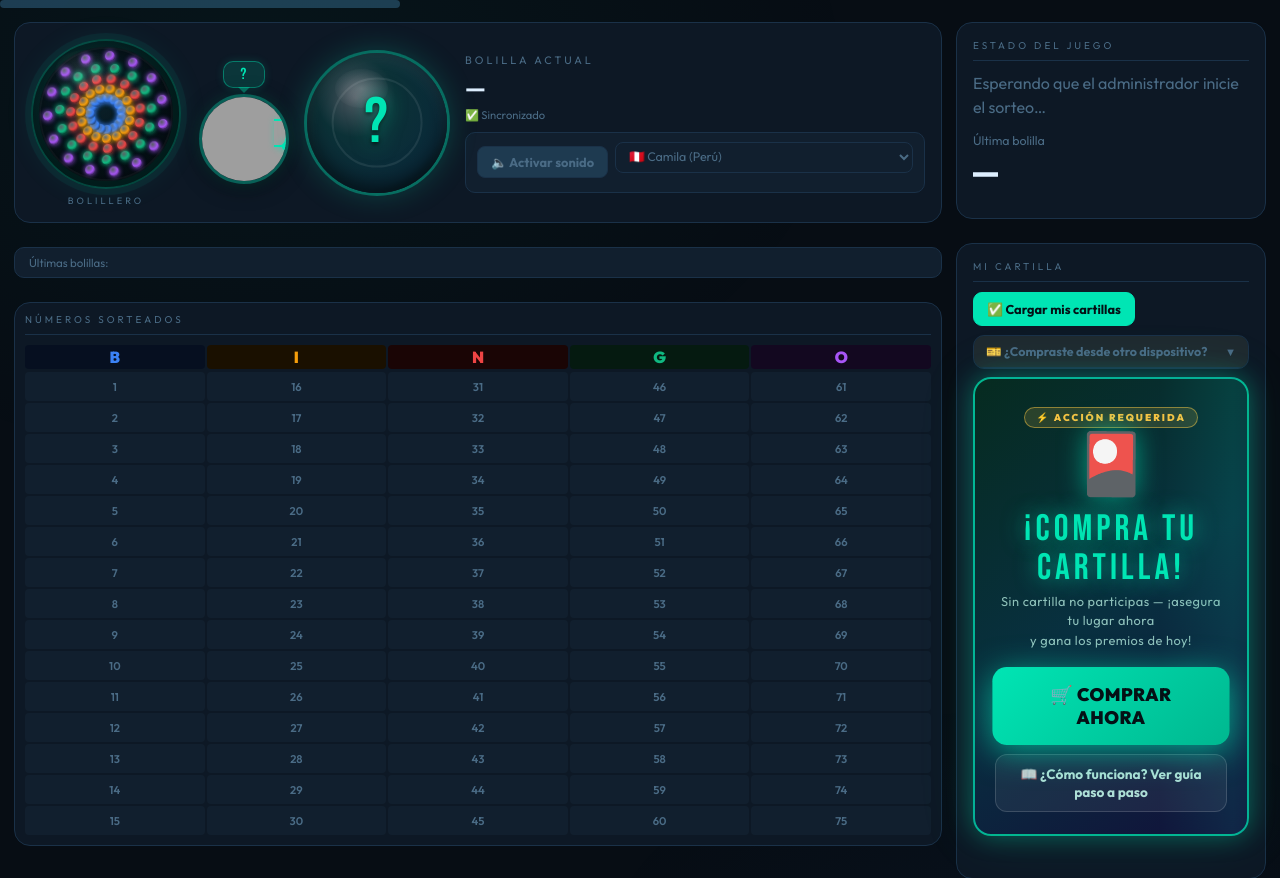
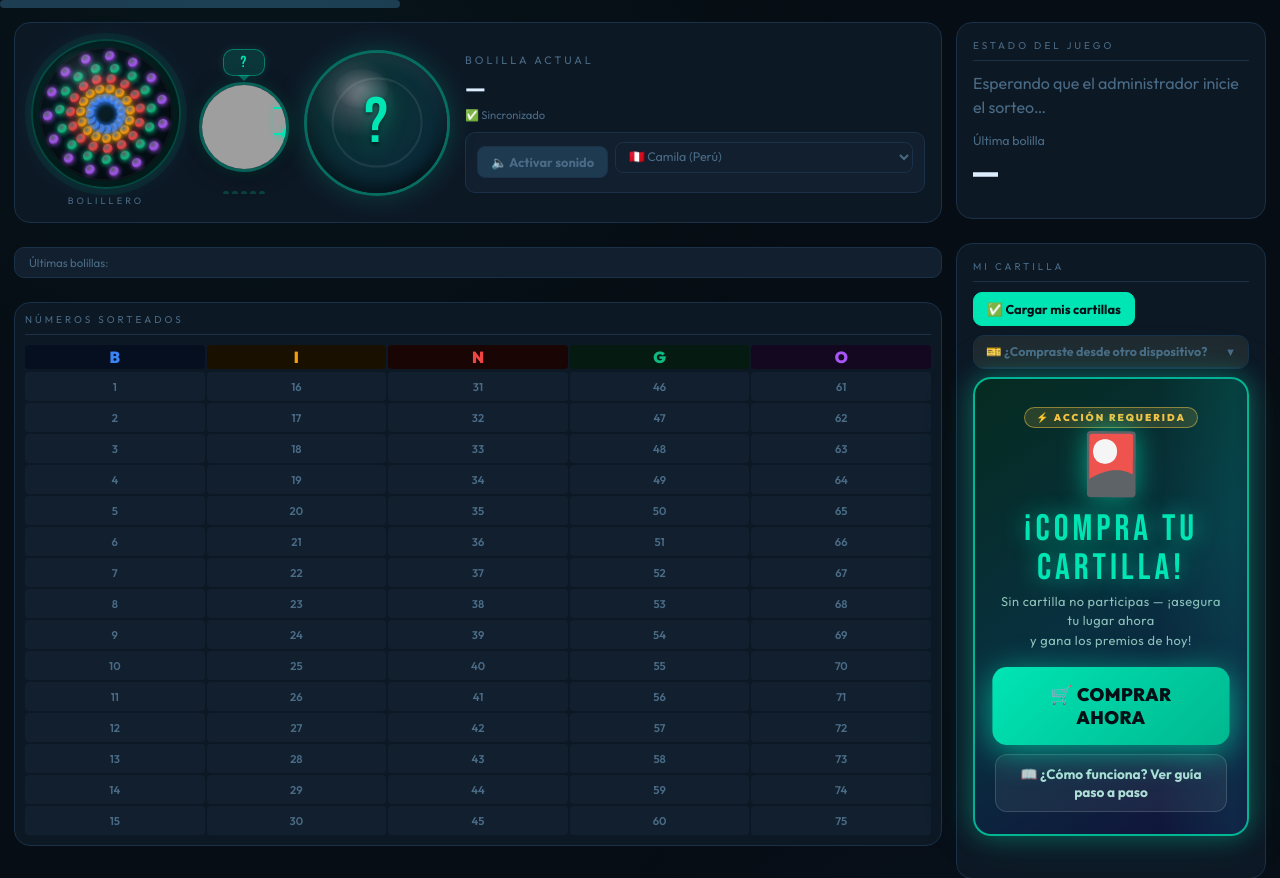
Before and after one commit to jorgerensoraji/Bingo_Web2, a Flask app: page / in a window 1280 px wide. Shown: the part 65-943 px from the top of the page. Run offline with Flask 3, Linux system fonts and the light colour scheme; data that the repository does not hold is empty; grey boxes are pictures that could not be loaded.

Commit message:
Fix host mouth EQ: move waveform below photo circle
The bars were clipped by overflow:hidden on the circular avatar.
Now they sit below the photo as a visible EQ waveform that animates
when the talking class is active.

Co-Authored-By: Claude Sonnet 4.6 <noreply@anthropic.com>

```diff
--- a/templates/index.html
+++ b/templates/index.html
@@ -450,29 +450,33 @@
     to   { box-shadow:0 0 0 5px rgba(0,229,180,.35), 0 0 32px rgba(0,229,180,.7), 0 4px 20px rgba(0,0,0,.5); }
   }
 
-  /* Mouth EQ overlay (bottom of photo, visible only when talking) */
+  /* Mouth EQ waveform — sits below the photo circle */
   .host-mouth-overlay {
-    position:absolute; bottom:0; left:0; right:0; height:22px;
-    display:flex; align-items:flex-end; justify-content:center; gap:2px;
-    padding:0 18px 4px;
-    background:linear-gradient(transparent, rgba(4,16,21,.55));
-    opacity:0; transition:opacity .2s;
+    display:flex; align-items:flex-end; justify-content:center; gap:3px;
+    height:18px; width:70px;
+    padding-bottom:2px;
   }
-  #bingo-host.talking .host-mouth-overlay { opacity:1; }
   .host-tooth {
-    width:5px; border-radius:2px 2px 1px 1px;
+    width:6px; border-radius:3px 3px 1px 1px;
+    background:rgba(0,229,180,.35);
+    height:3px; flex-shrink:0;
+    transition:background .2s;
+  }
+  /* Idle: flat tiny bars */
+  #bingo-host:not(.talking) .host-tooth { height:3px !important; background:rgba(0,229,180,.2); box-shadow:none; }
+  /* Talking: full EQ dance */
+  #bingo-host.talking .host-tooth {
     background:rgba(0,229,180,.9);
-    box-shadow:0 0 5px rgba(0,229,180,.6);
-    height:3px;
+    box-shadow:0 0 6px rgba(0,229,180,.6);
   }
   #bingo-host.talking .host-tooth:nth-child(1) { animation:mouthTalk1 .19s ease-in-out infinite alternate; }
   #bingo-host.talking .host-tooth:nth-child(2) { animation:mouthTalk2 .14s ease-in-out infinite alternate; }
   #bingo-host.talking .host-tooth:nth-child(3) { animation:mouthTalk3 .21s ease-in-out infinite alternate; }
   #bingo-host.talking .host-tooth:nth-child(4) { animation:mouthTalk2 .17s ease-in-out infinite alternate; }
   #bingo-host.talking .host-tooth:nth-child(5) { animation:mouthTalk1 .12s ease-in-out infinite alternate; }
-  @keyframes mouthTalk1 { from { height:3px;  opacity:.7; } to { height:12px; opacity:1; } }
-  @keyframes mouthTalk2 { from { height:9px;  opacity:1; } to { height:3px;  opacity:.7; } }
-  @keyframes mouthTalk3 { from { height:6px;  opacity:.8; } to { height:12px; opacity:1; } }
+  @keyframes mouthTalk1 { from { height:3px;  opacity:.7; } to { height:16px; opacity:1; } }
+  @keyframes mouthTalk2 { from { height:12px; opacity:1; } to { height:3px;  opacity:.7; } }
+  @keyframes mouthTalk3 { from { height:7px;  opacity:.8; } to { height:16px; opacity:1; } }
 
   /* Headset mic overlay */
   .host-headset {
@@ -805,16 +809,16 @@
         <!-- AI Photo avatar -->
         <div class="host-avatar">
           <img src="/static/images/host.jpg.png" alt="Presentadora">
-          <!-- Mouth EQ overlay -->
-          <div class="host-mouth-overlay">
-            <div class="host-tooth"></div>
-            <div class="host-tooth"></div>
-            <div class="host-tooth"></div>
-            <div class="host-tooth"></div>
-            <div class="host-tooth"></div>
-          </div>
           <!-- Headset mic -->
           <div class="host-headset"></div>
+        </div>
+        <!-- Mouth EQ waveform (below circle, not clipped) -->
+        <div class="host-mouth-overlay">
+          <div class="host-tooth"></div>
+          <div class="host-tooth"></div>
+          <div class="host-tooth"></div>
+          <div class="host-tooth"></div>
+          <div class="host-tooth"></div>
         </div>
       </div>
 
```
